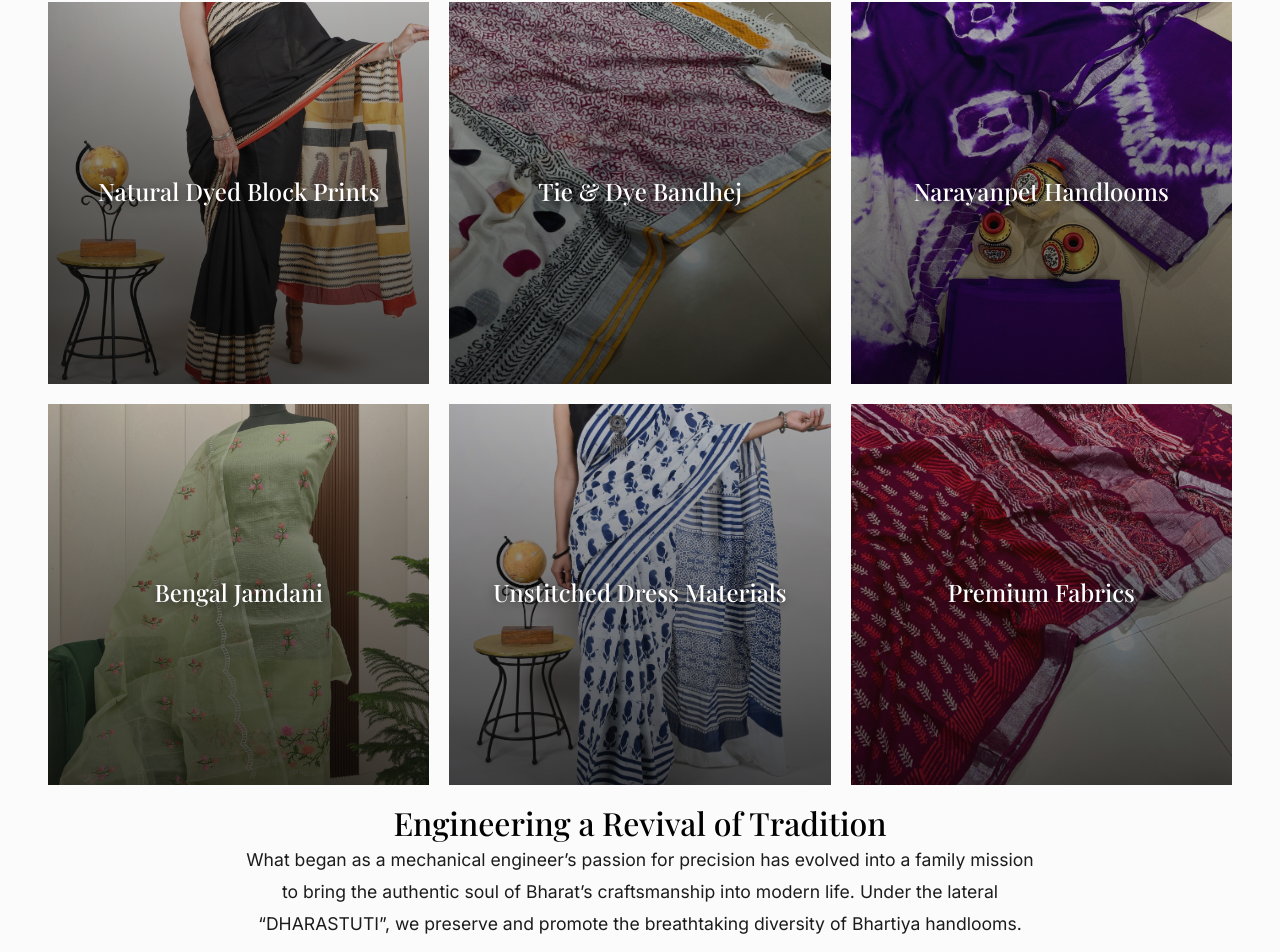
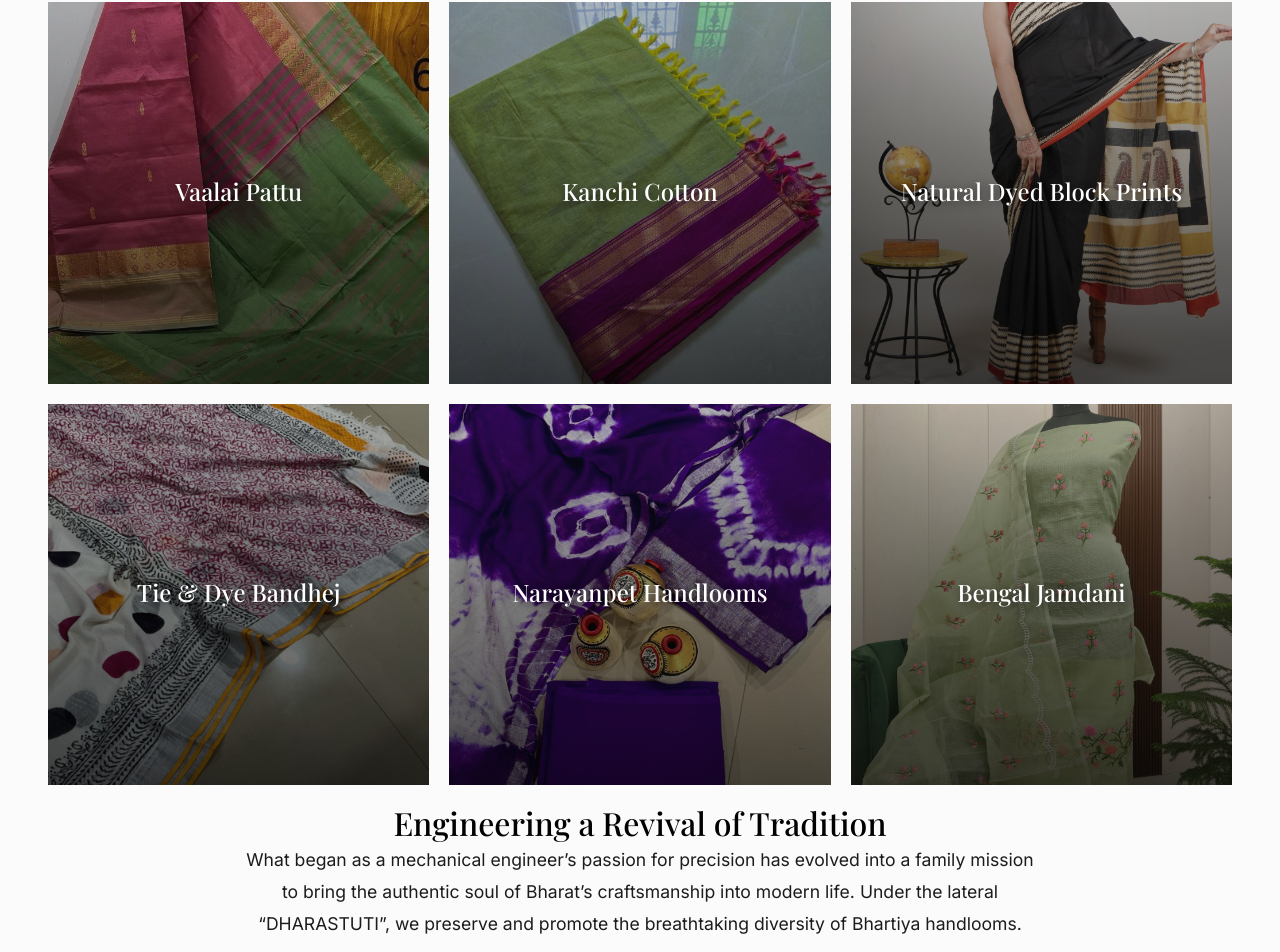
Before and after one commit to jigneshpandya86-lab/dharastuti, a React (Vite) app: page / in a window 1280 px wide. Shown: the part 784-1736 px from the top of the page. Built offline with nearby package versions, Linux system fonts and the light colour scheme; a web font is replaced by a local one.

Commit message:
feat: add Vaalai Pattu and Kanchi Cotton SKU details and refactor collection tiles

```diff
--- a/src/data/mockData.ts
+++ b/src/data/mockData.ts
@@ -18,14 +18,14 @@ export interface Artwork {
 }
 
 export const collections = [
-  "Natural Dyed Block Prints",
-  "Tie & Dye Bandhej",
-  "Narayanpet Handlooms",
-  "Bengal Jamdani",
-  "Unstitched Dress Materials",
-  "Premium Fabrics",
-  "Gents' Kurtas",
-  "Timeless Sarees"
+  { label: "Vaalai Pattu", image: "/images/artworks/SKU5a.jpeg" },
+  { label: "Kanchi Cotton", image: "/images/artworks/SKU6a.jpeg" },
+  { label: "Natural Dyed Block Prints", image: "/images/artworks/SKU1a.jpeg" },
+  { label: "Tie & Dye Bandhej", image: "/images/artworks/SKU2a.jpeg" },
+  { label: "Narayanpet Handlooms", image: "/images/artworks/SKU3a.jpeg" },
+  { label: "Bengal Jamdani", image: "/images/artworks/SKU4a.jpeg" },
+  { label: "Unstitched Dress Materials", image: "/images/artworks/SKU1b.jpeg" },
+  { label: "Timeless Sarees", image: "/images/artworks/SKU2b.jpeg" }
 ];
 
 export const artworks: Artwork[] = artworksData;
--- a/src/pages/Home.css
+++ b/src/pages/Home.css
@@ -143,7 +143,6 @@
 .collection-tile-bg {
   position: absolute;
   inset: 0;
-  background-image: url('/images/artworks/SKU1a.jpeg');
   background-size: cover;
   background-position: center;
   opacity: 0.7; /* Increased opacity for better product visibility */
@@ -158,12 +157,6 @@
   background: linear-gradient(to bottom, rgba(0,0,0,0) 0%, rgba(0,0,0,0.6) 100%);
   z-index: 1;
 }
-
-.collection-tile:nth-child(2) .collection-tile-bg { background-image: url('/images/artworks/SKU2a.jpeg'); }
-.collection-tile:nth-child(3) .collection-tile-bg { background-image: url('/images/artworks/SKU3a.jpeg'); }
-.collection-tile:nth-child(4) .collection-tile-bg { background-image: url('/images/artworks/SKU4a.jpeg'); }
-.collection-tile:nth-child(5) .collection-tile-bg { background-image: url('/images/artworks/SKU1b.jpeg'); }
-.collection-tile:nth-child(6) .collection-tile-bg { background-image: url('/images/artworks/SKU2b.jpeg'); }
 
 .collection-tile:hover .collection-tile-bg {
   opacity: 0.8;
--- a/src/pages/Home.tsx
+++ b/src/pages/Home.tsx
@@ -105,8 +105,11 @@ export default function Home() {
         <div className="grid-3 collection-grid">
           {collections.slice(0, 6).map((collection, index) => (
             <Link to="/collections" key={index} className="collection-tile">
-              <div className="collection-tile-bg"></div>
-              <h3 className="collection-tile-title text-serif">{collection}</h3>
+              <div
+                className="collection-tile-bg"
+                style={{ backgroundImage: `url(${collection.image})` }}
+              ></div>
+              <h3 className="collection-tile-title text-serif">{collection.label}</h3>
             </Link>
           ))}
         </div>
```
Also changed, not shown: src/data/artworks.json.
